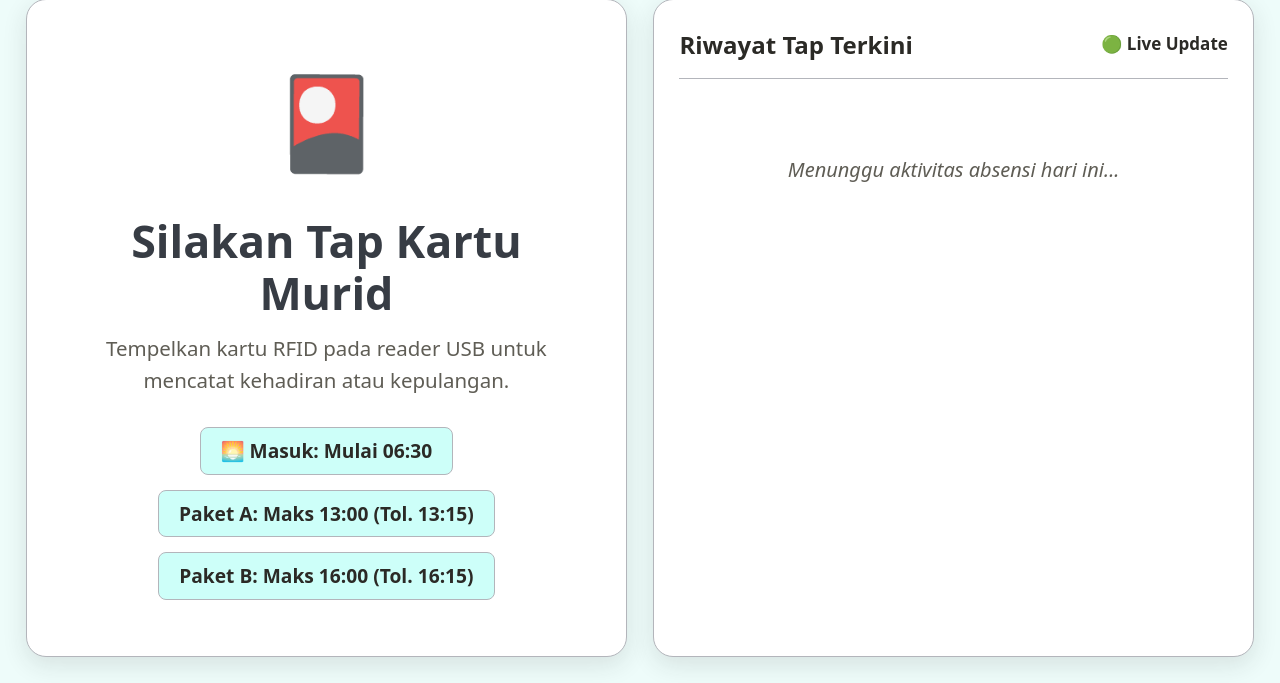
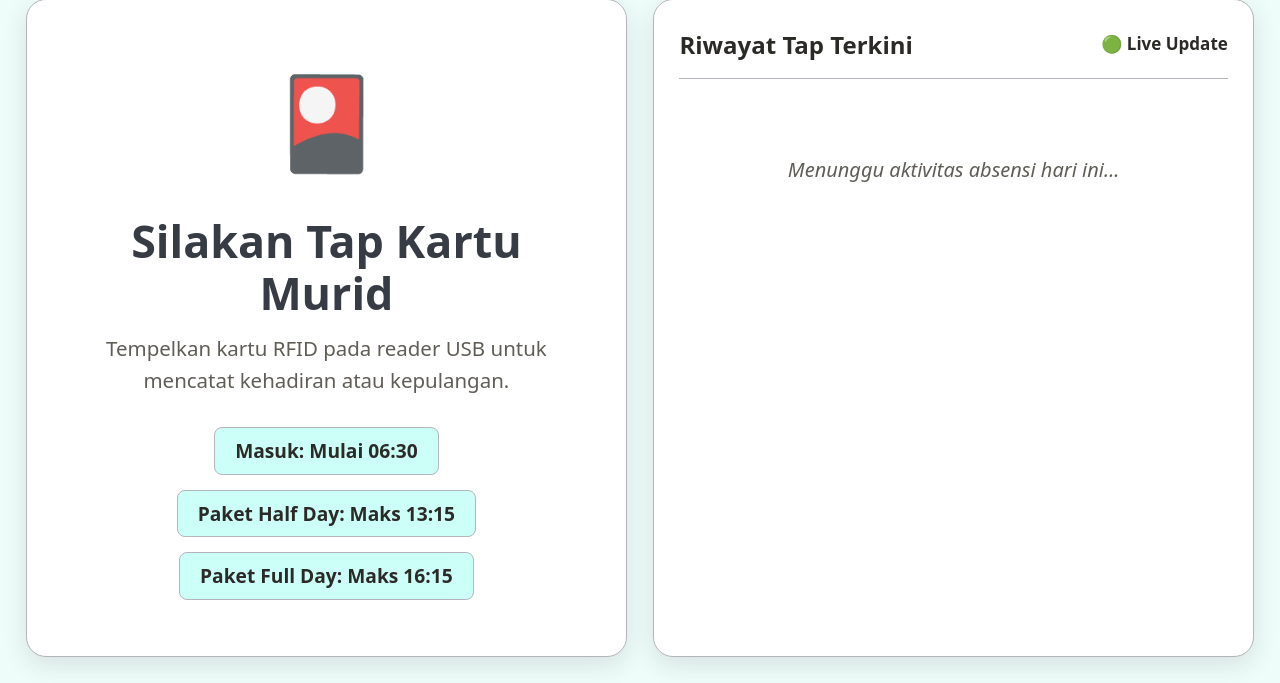
Before and after one commit to LintangNov/Presensi-TPA-Ulul-Albab, a FastAPI app: page /scan in a window 1280 px wide. Shown: the part 117-800 px from the top of the page. Run offline with FastAPI, Linux system fonts and the light colour scheme.

Commit message:
fix: Update attendance time labels and package descriptions in scan.html; enhance clarity for users

```diff
--- a/app/templates/scan.html
+++ b/app/templates/scan.html
@@ -215,9 +215,9 @@
           Tempelkan kartu RFID pada reader USB untuk mencatat kehadiran atau kepulangan.
         </p>
         <div style="display: flex; gap: 0.75rem; justify-content: center; flex-wrap: wrap;">
-          <span class="tv-meta-pill">🌅 Masuk: Mulai 06:30</span>
-          <span class="tv-meta-pill">Paket A: Maks 13:00 (Tol. 13:15)</span>
-          <span class="tv-meta-pill">Paket B: Maks 16:00 (Tol. 16:15)</span>
+          <span class="tv-meta-pill">Masuk: Mulai 06:30</span>
+          <span class="tv-meta-pill">Paket Half Day: Maks 13:15</span>
+          <span class="tv-meta-pill">Paket Full Day: Maks 16:15</span>
         </div>
       </div>
 
```
Also changed, not shown: 1 other file.
